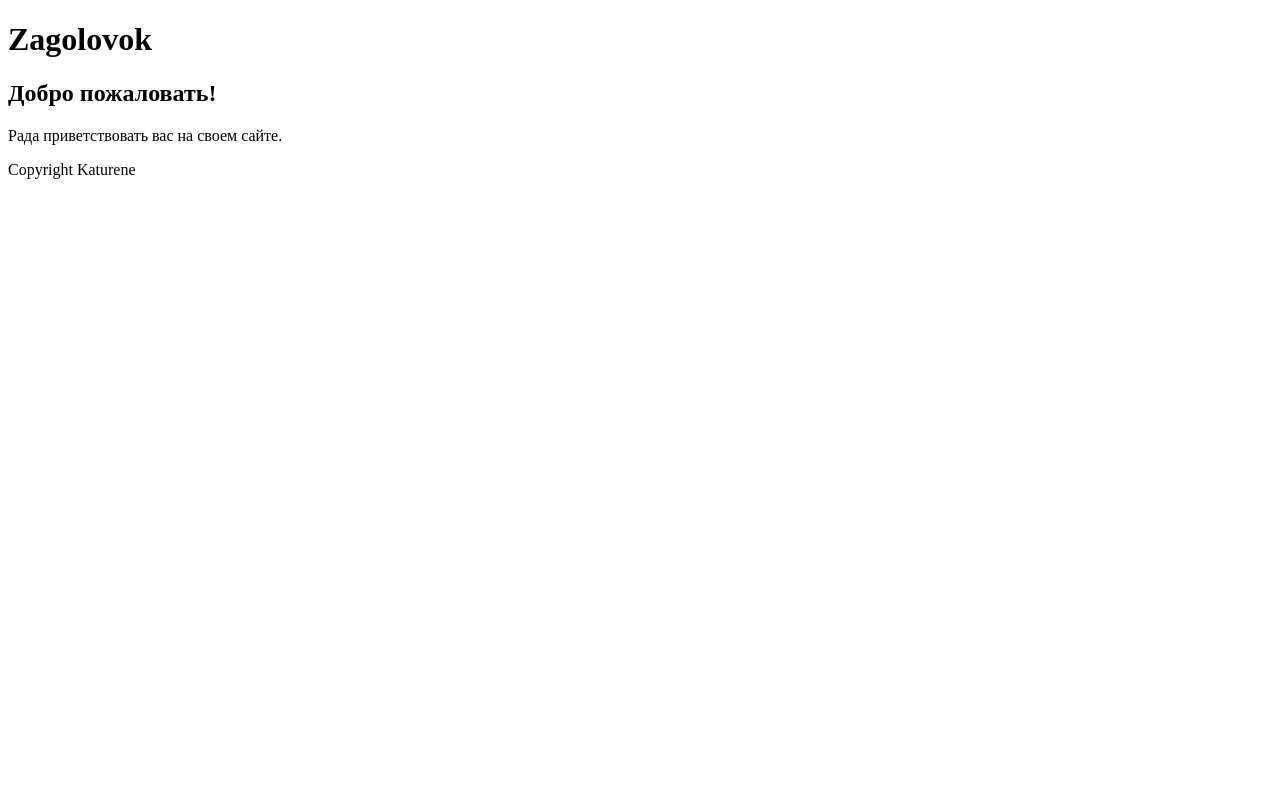
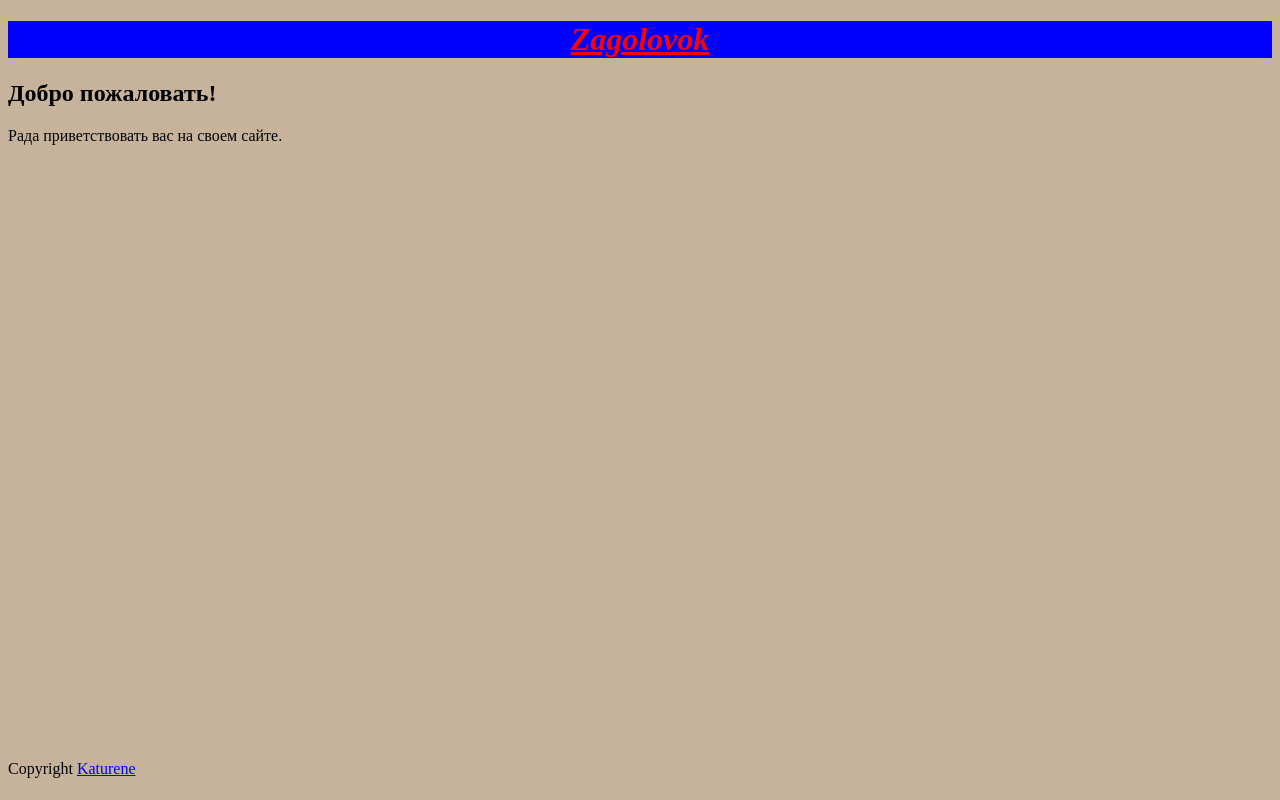
Before and after one commit to Katurene/Stranica, a plain HTML site: page index.html in a window 1280 px wide. Drawn offline with Linux system fonts and the light colour scheme.

Commit message:
Зафиксирован footer

```diff
--- a/index.html
+++ b/index.html
@@ -14,7 +14,7 @@
     <p>Рада приветствовать вас на своем сайте.</p>
 </article>
 <footer>
-    Copyright Katurene
+    Copyright <a href="mailto:katur1984@gmail.com" target="_blank">Katurene</a>
 </footer>
 </body>
 </html>
--- a/style.css
+++ b/style.css
@@ -0,0 +1,15 @@
+h1 {font-style: italic;
+    text-align: center;
+    text-decoration: underline;
+    color: red;
+    background-color: blue;
+}
+body {
+    background-color: #c7b39b;
+
+}
+a {color: blue;}
+footer {text-align: right;
+    position:fixed;
+    top: 95%;
+}
```
